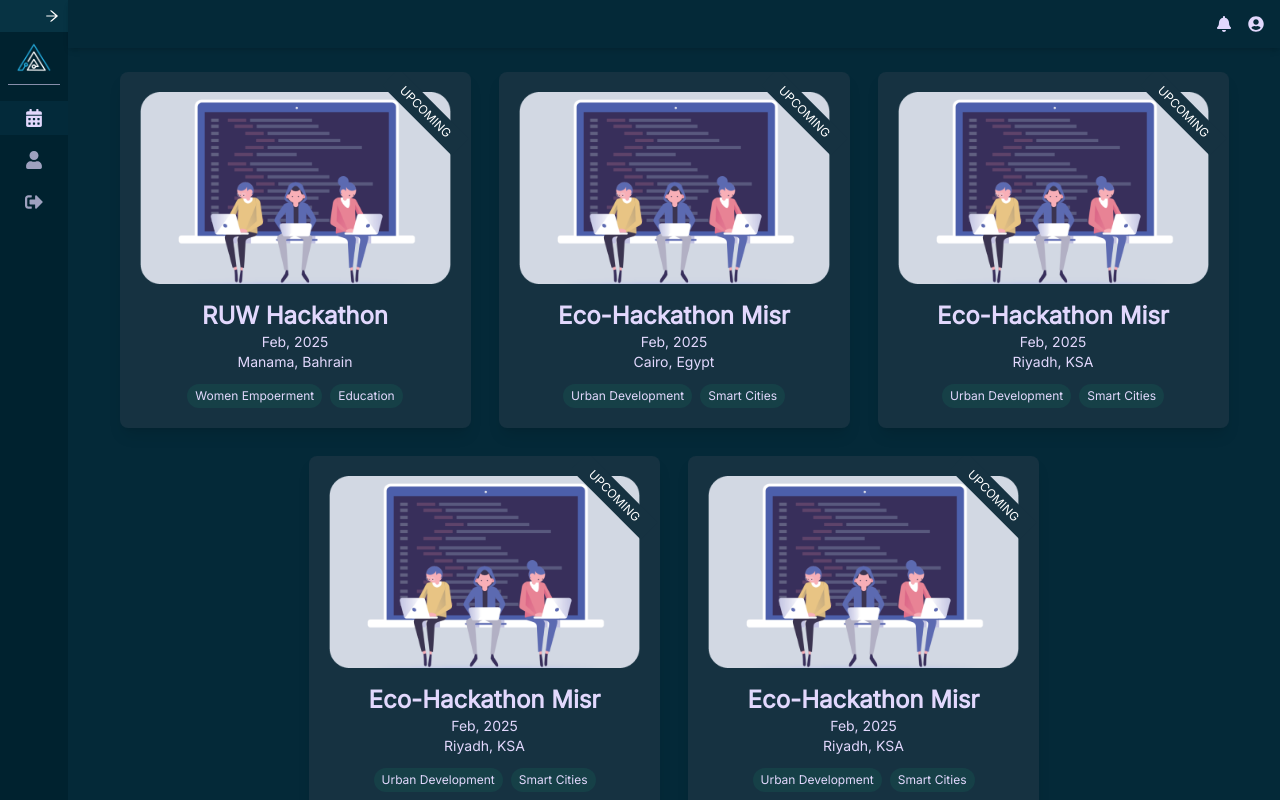
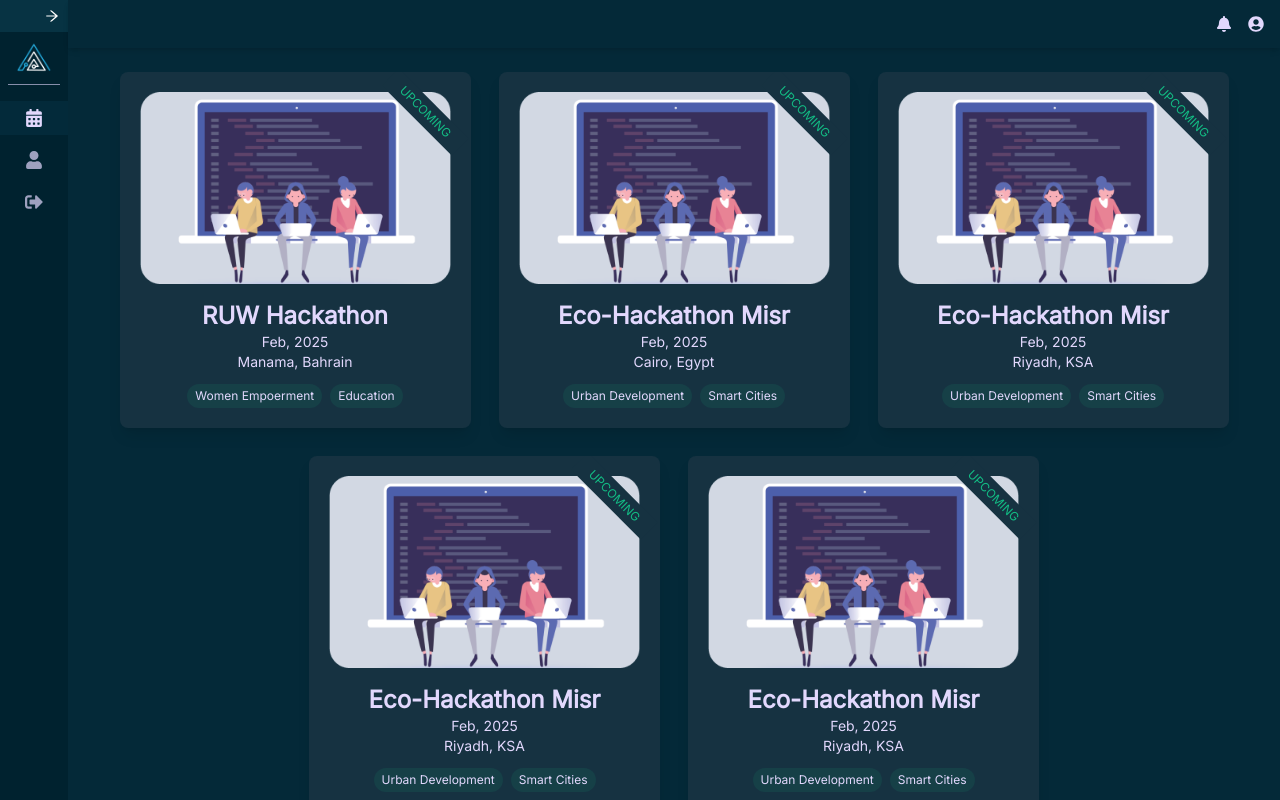
Before and after one commit to Mohamed3Okasha/mena-hackathons, a React (Vite) app: page /app/events in a window 1280 px wide. Built offline with nearby package versions, Linux system fonts and the light colour scheme; sample sign-in values are in the browser's storage.

Commit message:
adjust status coloring in event card

```diff
--- a/src/pages/Event/EventCard.tsx
+++ b/src/pages/Event/EventCard.tsx
@@ -1,11 +1,11 @@
 import { Link } from "react-router-dom";
 import { generateSubRoute } from "../../utils/functions";
 
-type EventStatus = "upcoming" | "finished" | "running";
+type EventStatus = "ongoing" | "upcoming" | "finished";
 
 interface EventCardProps {
   imageUrl: string;
-  status: string;
+  status: EventStatus;
   title: string;
   date: string; // format: "Month, Year"
   location: string; // format: "City, Country"
@@ -18,14 +18,14 @@ export function EventCard ({ imageUrl, status, title, date, location, tags, }: E
       {/* Image and Status Ribbon */}
         <div className="relative">
             <img src={imageUrl} alt={title} className="w-full h-48 object-cover" />
-            <div className="absolute top-2 -right-6 transform rotate-45 bg-card">
+            <div className={`absolute top-2 -right-6 transform rotate-45 bg-card`}>
               <span
-                className={`block px-4 py-1 text-xs uppercase text-white bg-${
-                    status === "upcoming"
-                    ? "blue-500"
-                    : status === "finished"
-                    ? "gray-500"
-                    : "green-500"
+              className={`block px-4 py-1 text-xs uppercase ${
+                status === 'ongoing'
+                ? 'text-primary'
+                : status === 'upcoming'
+                ? 'text-secondary'
+                : 'text-white'
               }`}
               style={{
                   clipPath: 'polygon(0 0, 100% 0, 85% 100%, 15% 100%)',
--- a/src/pages/User/UserProfile.tsx
+++ b/src/pages/User/UserProfile.tsx
@@ -3,11 +3,11 @@ import { Link, Outlet } from "react-router-dom";
 import { generateSubRoute } from "../../utils/functions";
 
 export function UserProfile(){
-    const [activeTab, setActiveTab] = useState('Profile ID');
+    const [activeTab, setActiveTab] = useState('Profile Details');
     return(
         <>
             <div className="flex justify-between space-x-4 items-center justify-center">
-            {['Profile ID', 'Profile Details'].map((tab) => (
+            {['Profile Details', 'Profile ID'].map((tab) => (
             <Link
                 to={generateSubRoute(tab)}
                 key={tab}
```
Lines whose indentation alone changed are shown as unchanged.
